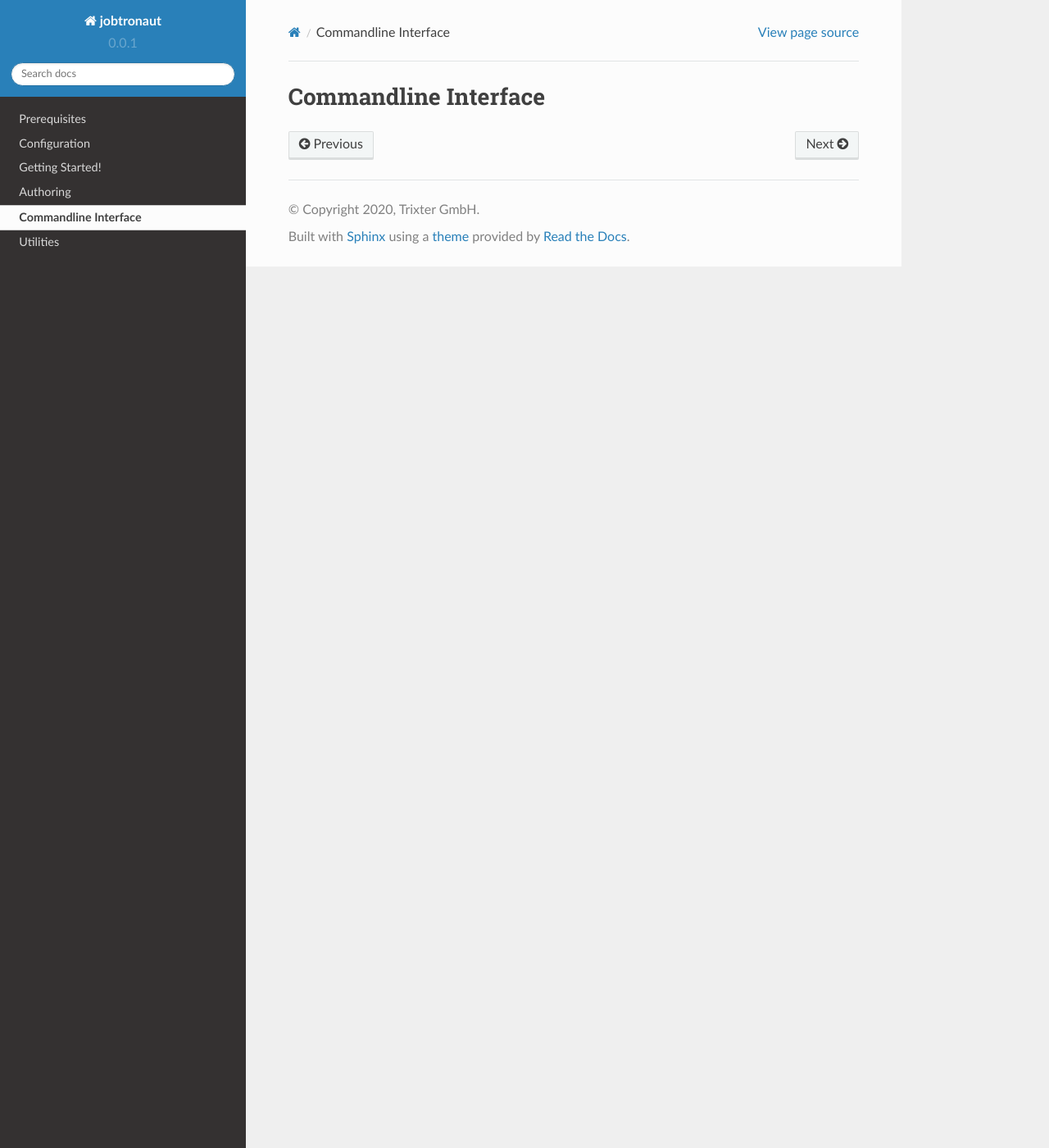
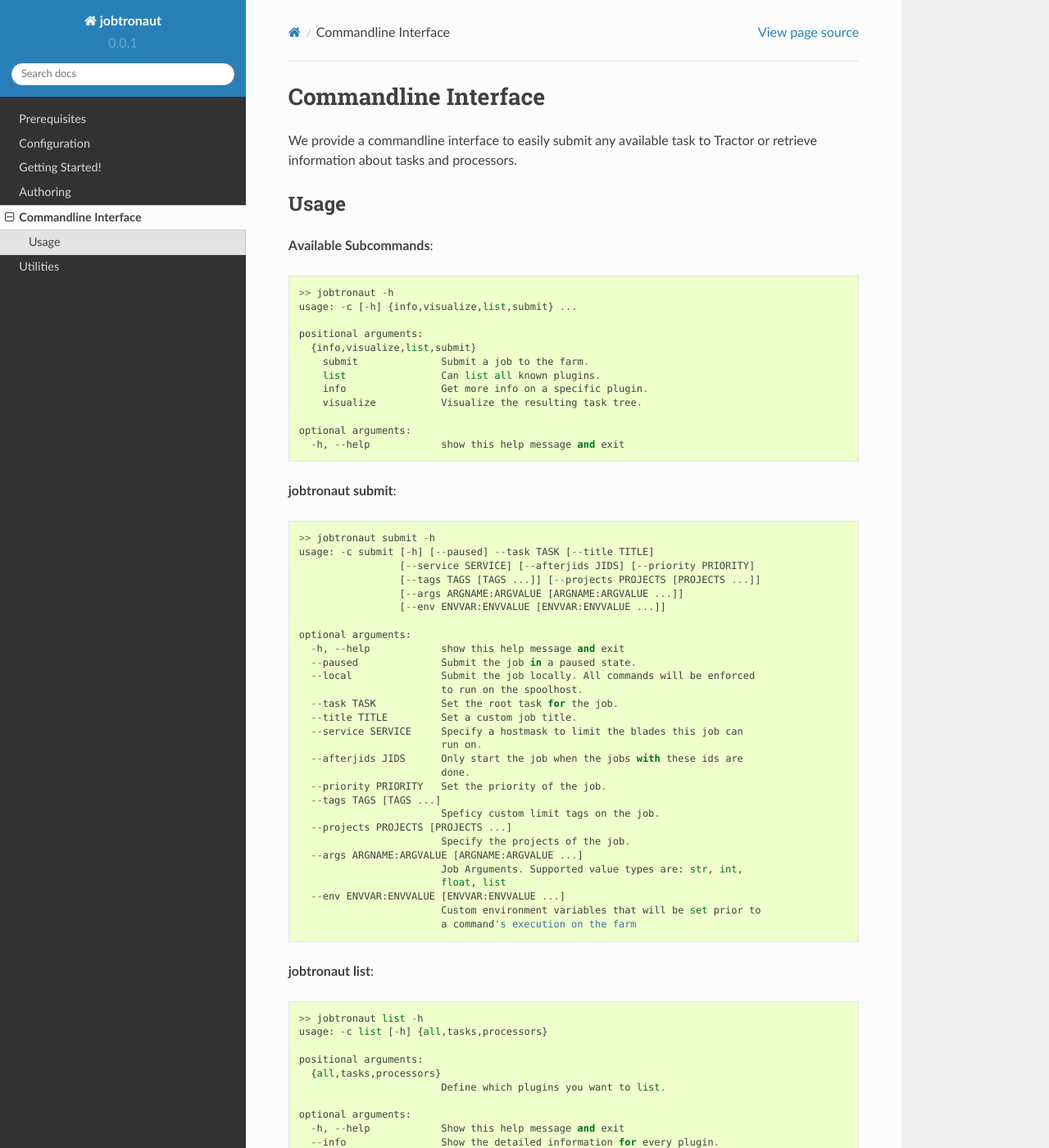
Before and after one commit to TrixterFilm/jobtronaut, a Sphinx documentation site: the page built from doc/sphinx_source/source/commandline_interface.rst, in a window 1280 px wide and 1400 px high. Shown: the whole window at 82% size. Built offline with Sphinx 7.4.7 and the Read the Docs theme 2.0.0, drawn with Linux system fonts in a browser that asks for light colours; pages that are not in the unit, such as notebooks, are missing from menus; some of the changed text lies outside the part shown.

Commit message:
documentation about the jobtronaut cli

```diff
--- a/doc/sphinx_source/source/commandline_interface.rst
+++ b/doc/sphinx_source/source/commandline_interface.rst
@@ -1,2 +1,81 @@
 Commandline Interface
 =====================
+
+We provide a commandline interface to easily submit any available task to Tractor or retrieve information about tasks and processors.
+
+
+Usage
+-----
+
+**Available Subcommands**::
+
+    >> jobtronaut -h
+    usage: -c [-h] {info,visualize,list,submit} ...
+
+    positional arguments:
+      {info,visualize,list,submit}
+        submit              Submit a job to the farm.
+        list                Can list all known plugins.
+        info                Get more info on a specific plugin.
+        visualize           Visualize the resulting task tree.
+
+    optional arguments:
+      -h, --help            show this help message and exit
+
+
+**jobtronaut submit**::
+
+    >> jobtronaut submit -h
+    usage: -c submit [-h] [--paused] --task TASK [--title TITLE]
+                     [--service SERVICE] [--afterjids JIDS] [--priority PRIORITY]
+                     [--tags TAGS [TAGS ...]] [--projects PROJECTS [PROJECTS ...]]
+                     [--args ARGNAME:ARGVALUE [ARGNAME:ARGVALUE ...]]
+                     [--env ENVVAR:ENVVALUE [ENVVAR:ENVVALUE ...]]
+
+    optional arguments:
+      -h, --help            show this help message and exit
+      --paused              Submit the job in a paused state.
+      --local               Submit the job locally. All commands will be enforced
+                            to run on the spoolhost.
+      --task TASK           Set the root task for the job.
+      --title TITLE         Set a custom job title.
+      --service SERVICE     Specify a hostmask to limit the blades this job can
+                            run on.
+      --afterjids JIDS      Only start the job when the jobs with these ids are
+                            done.
+      --priority PRIORITY   Set the priority of the job.
+      --tags TAGS [TAGS ...]
+                            Speficy custom limit tags on the job.
+      --projects PROJECTS [PROJECTS ...]
+                            Specify the projects of the job.
+      --args ARGNAME:ARGVALUE [ARGNAME:ARGVALUE ...]
+                            Job Arguments. Supported value types are: str, int,
+                            float, list
+      --env ENVVAR:ENVVALUE [ENVVAR:ENVVALUE ...]
+                            Custom environment variables that will be set prior to
+                            a command's execution on the farm
+
+
+**jobtronaut list**::
+
+    >> jobtronaut list -h
+    usage: -c list [-h] {all,tasks,processors}
+
+    positional arguments:
+      {all,tasks,processors}
+                            Define which plugins you want to list.
+
+    optional arguments:
+      -h, --help            Show this help message and exit
+      --info                Show the detailed information for every plugin.
+
+**jobtronaut info**::
+
+    >> jobtronaut info -h
+    usage: -c info [-h] plugin
+
+    positional arguments:
+      plugin      Specify the plugin name for which you want more information.
+
+    optional arguments:
+      -h, --help  show this help message and exit
--- a/doc/sphinx_source/source/prerequisites.rst
+++ b/doc/sphinx_source/source/prerequisites.rst
@@ -2,4 +2,4 @@ Prerequisites
 =============
 
 **Jobtronaut** was developed and tested within a Linux environment using `Tractor 2.2 <https://rmanwiki.pixar.com/display/TRA/Tractor+2>`_ 1715407 with **Python 2.7**.
-Besided the tractor python api it requires `schema <https://pypi.org/project/schema/>`_ as external dependency.
+Besides the tractor python api itself it requires `schema <https://pypi.org/project/schema/>`_ as external dependency.
```
